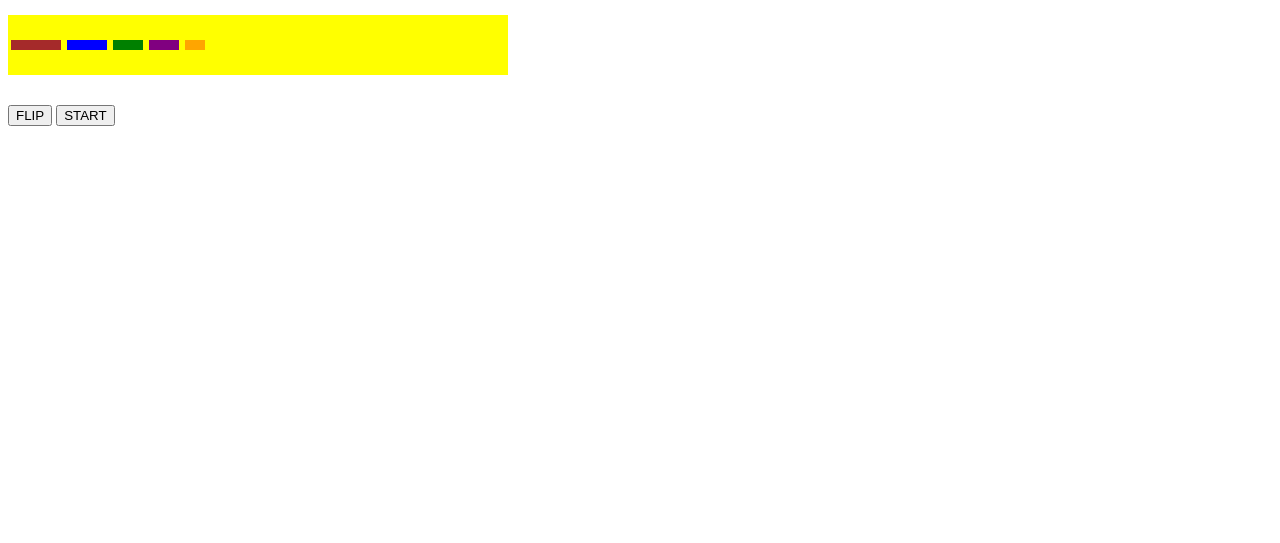
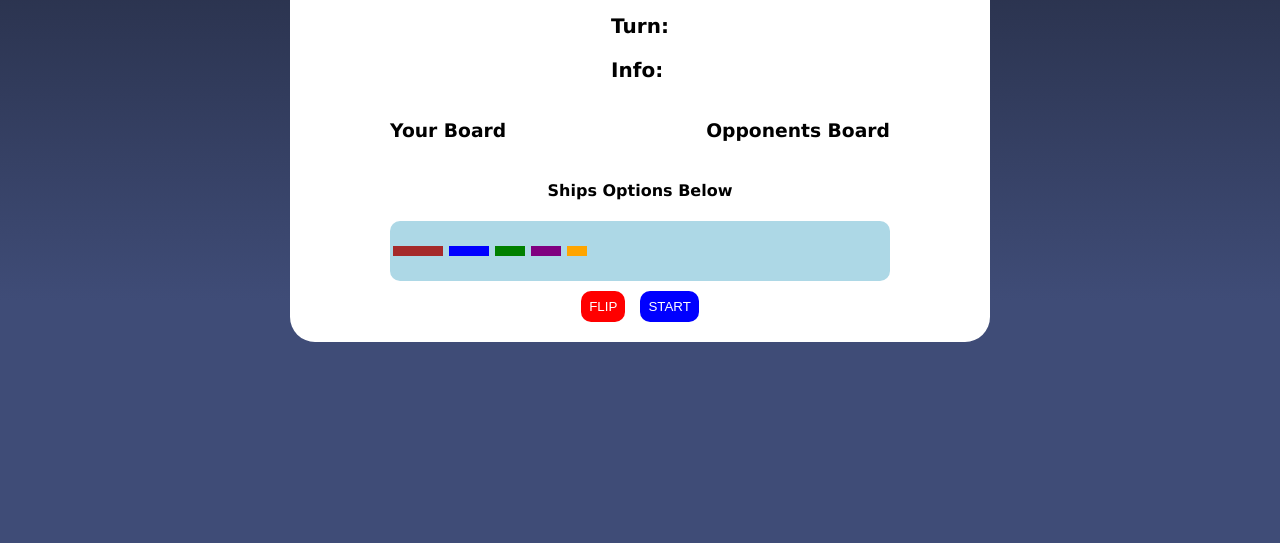
Before and after one commit to jwwals1/Battleship-Game, a plain HTML site: page index.html in a window 1280 px wide. Shown: the part 273-816 px from the top of the page. Drawn offline with Linux system fonts and the light colour scheme.

Commit message:
added added style to app

```diff
--- a/styles.css
+++ b/styles.css
@@ -1,3 +1,45 @@
+ body {
+    background: linear-gradient(to bottom, rgb(32, 38, 57) 11.4%, rgb(63, 76, 119) 70.2%);
+    height: 100vh;
+    display: flex;
+    justify-content: center;
+    align-items: center;
+ }
+
+#container {
+    display: grid;
+    align-items: center;
+    justify-items: center;
+    font-family: 'Lucida Sans', 'Lucida Sans Regular', 'Lucida Grande', 'Lucida Sans Unicode', Geneva, Verdana, sans-serif;
+    background-color: white;
+    padding-left: 100px;
+    padding-right: 100px;
+    padding-bottom: 20px;
+    /* padding-top: 10px; */
+    border-radius: 25px;
+}
+
+h2 {
+    font-size: 40px;
+    margin: 10px;
+}
+
+#game-info {
+    font-size: 20px;
+}
+#players-board-title{
+    display: flex;
+}
+
+#player-board-title {
+    margin-right: 100px;
+    /* margin-left: 100px; */
+}
+
+#opponent-board-title {
+    margin-left: 100px;
+}
+
 #gamesboard-container {
     width: 500px;
     display: flex;
@@ -18,17 +60,26 @@
     box-sizing: border-box;
 }
 
-/* .block:hover {
+#computer .block {
+    width: 20px;
+    height: 20px;
+    border: solid 1px white;
+    box-sizing: border-box;
+}
+
+.block:hover {
     background-color: gray;
-} */
+}
 
 .option-container {
     width: 500px;
     height: 60px;
     margin: 30px 0;
-    background-color: yellow;
+    background-color: lightblue;
     display: flex;
     align-items: center;
+    border-radius: 10px;
+    margin: 0px;
 }
 
 .carrier {
@@ -86,7 +137,7 @@
 #computer .cruiser,
 #computer .battleship,
 #computer .carrier {
-    background-color: pink;
+    background-color: black;
 }
 
 .boom {
@@ -101,3 +152,34 @@
 .hover {
     background-color: gray;
 }
+
+#buttons {
+    margin-top: 10px;
+}
+
+#flip-button {
+    background-color: red;
+    color: white;
+    border: 0px;
+    padding: 8px;
+    border-radius: 10px;
+    margin-right: 5px;
+}
+
+#start-button {
+    background-color: blue;
+    color: white;
+    border: 0px;
+    padding: 8px;
+    border-radius: 10px;
+    margin-left: 5px;
+}
+
+
+#ship-options-title {
+    margin: 0px;
+}
+
+#h4 {
+    margin: 0px;
+}
```
